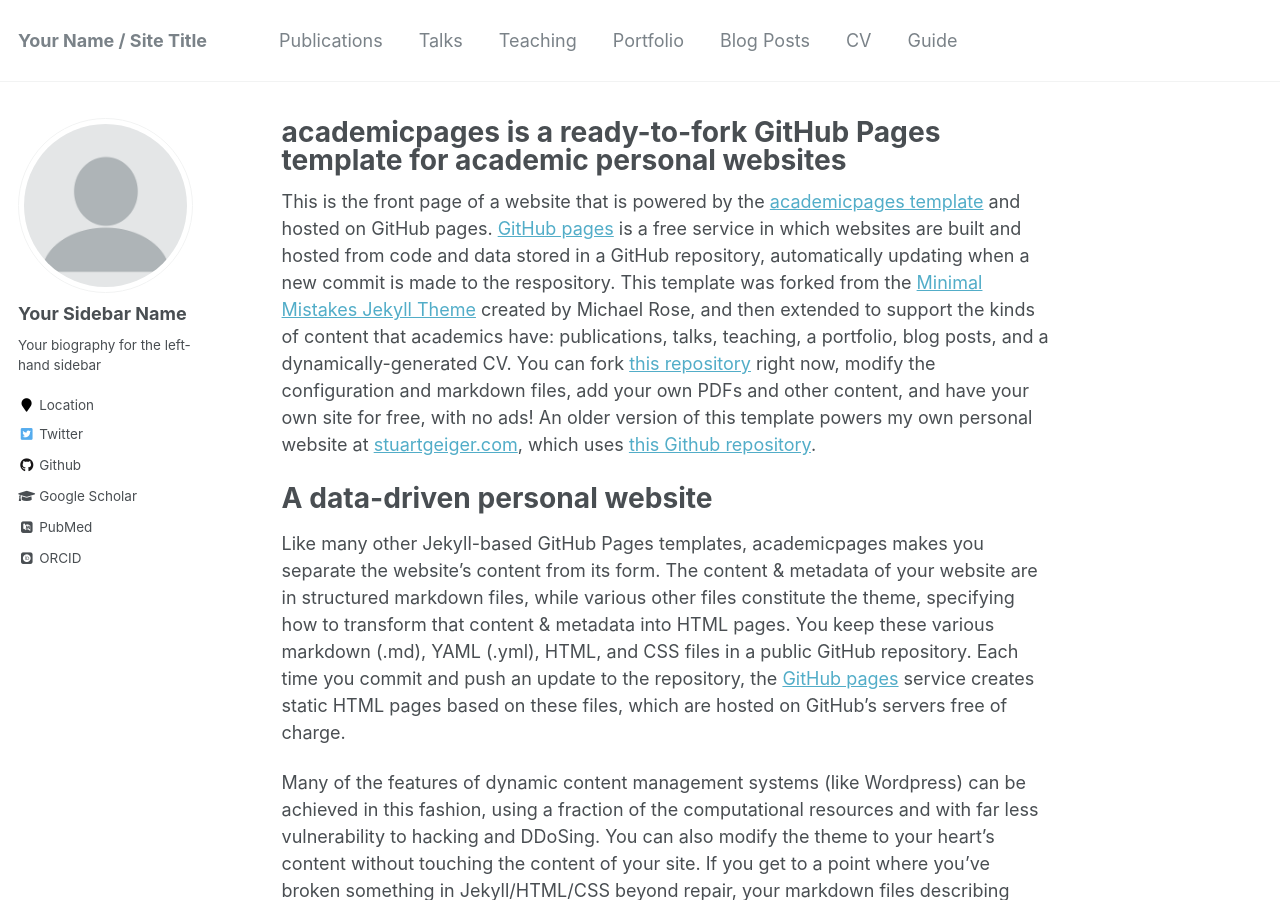
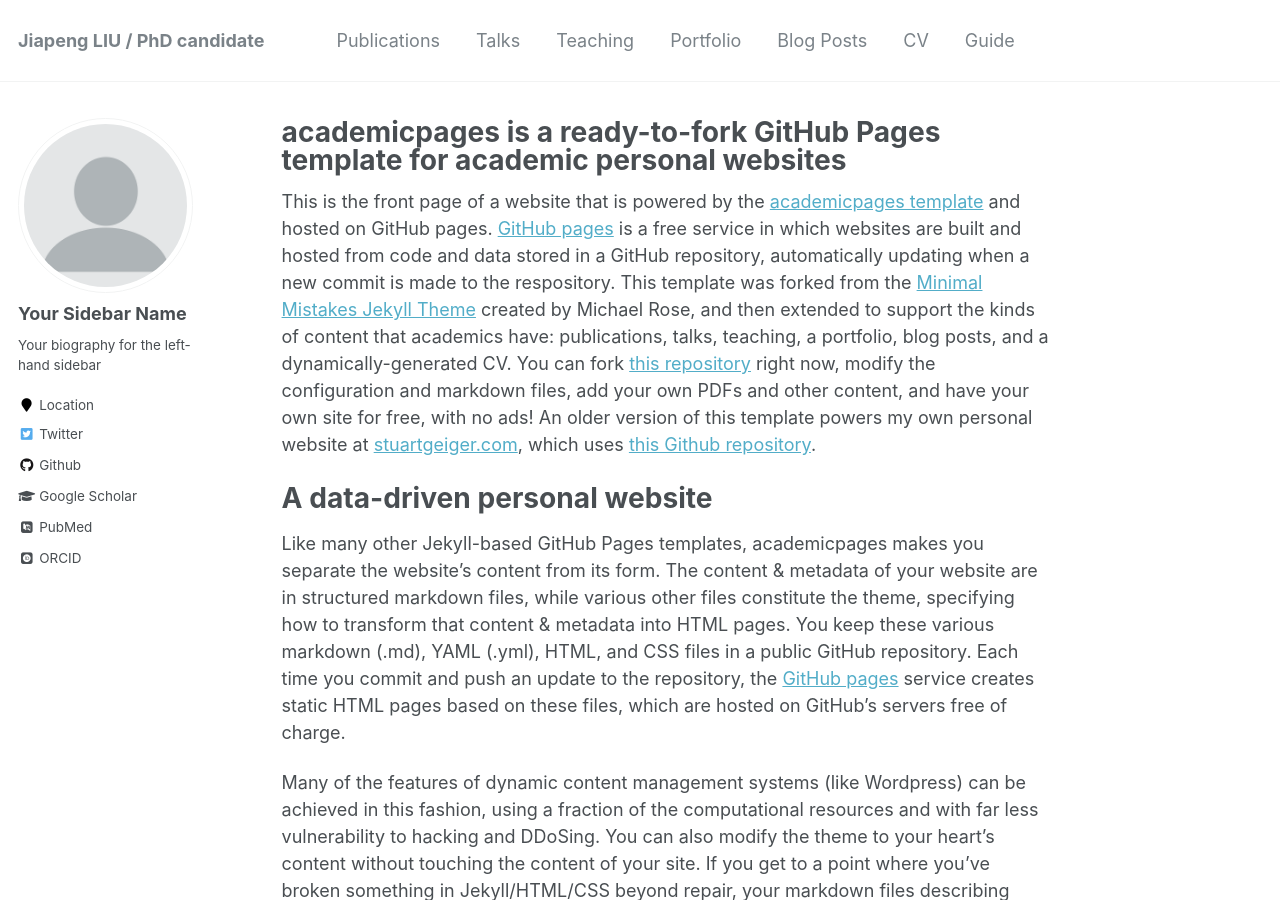
Before and after one commit to jiapeng-liu/jiapeng-liu.github.io, a Jekyll site: the page built from _pages/about.md, in a window 1280 px wide and 900 px high. Built offline with Jekyll 4.4.1, drawn with Linux system fonts in a browser that asks for light colours; some web fonts are replaced; some of the changed text lies outside the part shown.

Commit message:
update config

```diff
--- a/_config.yml
+++ b/_config.yml
@@ -7,13 +7,13 @@
 
 # Site Settings
 locale                   : "en-US"
-title                    : "Your Name / Site Title"
+title                    : "Jiapeng LIU / PhD candidate"
 title_separator          : "-"
-name                     : &name "Your Name"
-description              : &description "personal description"
-url                      : https://academicpages.github.io # the base hostname & protocol for your site e.g. "https://mmistakes.github.io"
+name                     : &name "Jiapeng LIU"
+description              : &description "PhD candidate @ HKUST"
+url                      : https://jiapeng-liu.github.io/ # the base hostname & protocol for your site e.g. "https://mmistakes.github.io"
 baseurl                  : "" # the subpath of your site, e.g. "/blog"
-repository               : "academicpages/academicpages.github.io"
+repository               : "jiapeng-liu/jiapeng-liu.github.io"
 teaser                   :  # filename of teaser fallback teaser image placed in /images/, .e.g. "500x300.png"
 breadcrumbs              : false # true, false (default)
 words_per_minute         : 160
```
